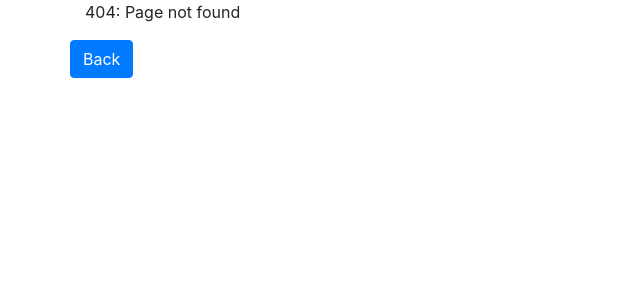
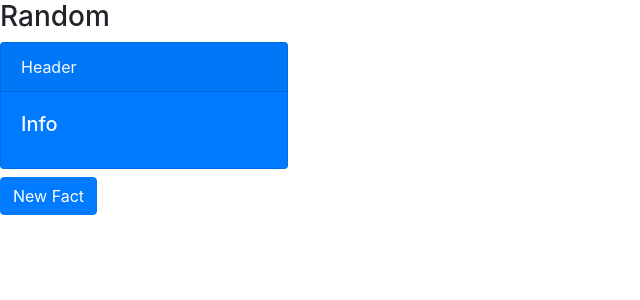
Before and after one commit to Timothy-Merchant/Week10ReactChallenges, a React (Create React App) app: page /quiz in a window 1280 px wide. Before the commit this address had no page. Shown: the top 300 px of the page, without its empty margins (0-640 px from the left). Built offline with nearby package versions, Linux system fonts and the light colour scheme.

Commit message:
completed quiz 01

```diff
--- a/src/App.js
+++ b/src/App.js
@@ -34,6 +34,8 @@ import Clicked2 from './components/reducer/Clicked2';
 import StepCounter2 from './components/reducer/StepCounter2';
 import TempConverter2 from './components/reducer/TempConverter2';
 import List from './ToDo/List';
+import LameGame from './ToDo/LameGame';
+import Random from './animal-facts/Random';
 
 function App() {
   return (
@@ -47,6 +49,12 @@ function App() {
           </Route>
           <Route exact path="/todolist">
             <List />
+          </Route>
+          <Route exact path="/quiz">
+            <Random />
+          </Route>
+          <Route exact path="/lamegame">
+            <LameGame aim={5} />
           </Route>
           <Route exact path="/advanced">
             <ToDoList />
--- /dev/null
+++ b/src/ToDo/LameGame.js
@@ -0,0 +1,33 @@
+import { useState, useReducer } from "react";
+import { CardColumns } from "react-bootstrap";
+import reducer from "./reducer";
+
+const initialState = {
+    nowButtonVisible: false,
+};
+
+// component
+const LameGame = ({ aim }) => {
+
+    const [value, dispatch] = useReducer(reducer, initialState);
+
+    const [input, setInput] = useState("");
+
+    const handleClick = (e) => {
+
+    }
+
+    return (
+        <div className="card" style={
+            {
+                width: 300 + "px",
+                height: 300 + "px",
+            }
+        }>
+            <h1>Lame Game</h1>
+            <button className="btn btn-lg btn-primary" onClick={() => handleClick()}>Start</button>
+        </div>
+    );
+};
+
+export default LameGame;
--- a/src/ToDo/reducer.js
+++ b/src/ToDo/reducer.js
@@ -64,3 +64,15 @@ export default (state, action) => {
         default: return state;
     }
 };
+
+// Lame Game
+
+// Create a <LameGame aim={ x }> component. When a "Start" button is pressed it displays "{ aim } seconds" and shows a "Now" button. The idea is to click the "Now" button as close to aim seconds after you pressed "Start". Once you click on "Now" it should tell you how close you were in 1/10ths of a second. The "Start" and "Now" buttons should only show when relevant.
+
+export const startButtonPressed = (state) => {
+    let newState = Object.assign({}, state);
+
+    newState.nowButtonVisible = true;
+
+    return newState;
+}
--- /dev/null
+++ b/src/animal-facts/Random.js
@@ -0,0 +1,47 @@
+import { useState } from "react";
+import { Card, Button } from "react-bootstrap";
+import axios from "../axios";
+
+const Random = () => {
+
+    let [animalfact, setAnimalfact] = useState({});
+
+    const handleClick = () => {
+        axios.get("/animal-facts/random").then(({ data }) => {
+            console.log(data);
+
+            setAnimalfact({
+                fact: data.data.fact,
+                made_up: data.data.made_up,
+                by: data.data.by
+            })
+        })
+    }
+
+
+
+    return (
+        <>
+            <h3>Random</h3>
+            <Card
+                // danger
+                bg={animalfact.made_up ? "danger" : "primary"}
+                text="light"
+                style={{ width: '18rem' }}
+                className="mb-2"
+            >
+                <Card.Header>Header</Card.Header>
+                <Card.Body>
+                    <Card.Title>{"Info"} {animalfact.by} </Card.Title>
+                    <Card.Text>
+                        {animalfact.fact}
+                    </Card.Text>
+                </Card.Body>
+            </Card>
+            <Button onClick={handleClick}>New Fact</Button>
+
+        </>
+    );
+}
+
+export default Random;
```
Also changed, not shown: 1 other file (tests, documents, lock files or other folders).
